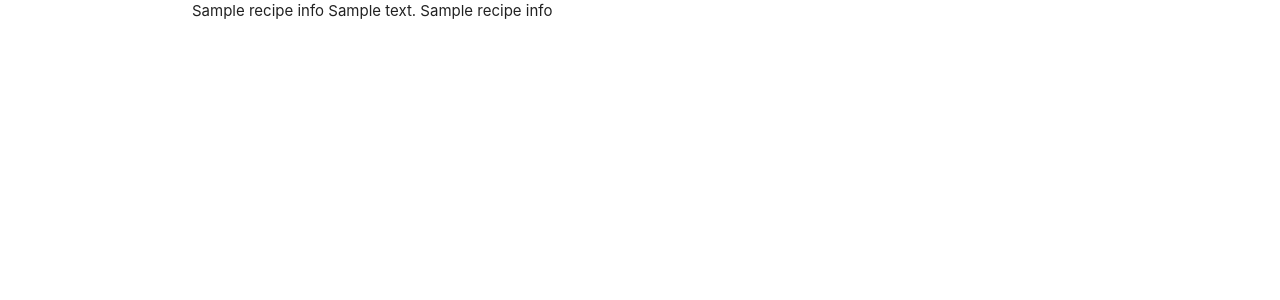
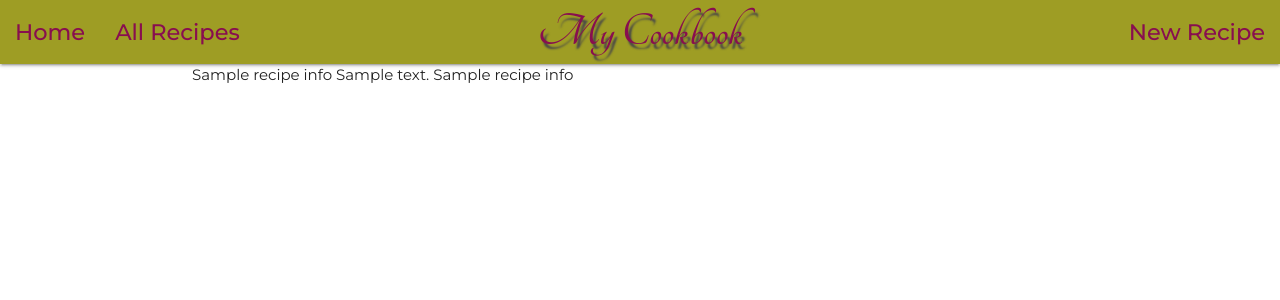
Before and after one commit to 2tracks/DCDMilestone_Project-Cookbook, a Flask app: page / in a window 1280 px wide. Shown: the top 300 px of the page. Run offline with Flask 2, Linux system fonts and the light colour scheme; a database or web service that is not in the repository returns one stand-in record (values such as "Sample title"); some libraries are stand-ins or nearby versions.

Commit message:
Added navbar to base.html and styles to style.css

```diff
--- a/static/css/style.css
+++ b/static/css/style.css
@@ -1,7 +1,23 @@
 @import url('https://fonts.googleapis.com/css2?family=Montserrat:wght@200;400;500;700&family=Tangerine:wght@400;700&display=swap');
-
 body{
     margin: 0;
     padding: 0;
     box-sizing: border-box;
+    font-family: 'Montserrat', sans-serif;
 }
+nav{
+    background-color: #9e9d24;
+}
+nav ul li a{
+    font-size: 1.5rem;
+    font-weight: 500;
+}
+a.brand-logo{
+    font-family: 'Tangerine', cursive;
+    font-size: 3.2rem;
+    font-weight: bold;
+    text-shadow: 3px 5px 2px #474747;
+}
+.sidenav li a:hover{
+    background-color: #f0f4c3!important;
+}
--- a/templates/base.html
+++ b/templates/base.html
@@ -10,6 +10,33 @@
     <link rel="stylesheet" href="{{url_for('static', filename='css/style.css')}}">
 </head>
 <body>
+     <header>
+        <nav>
+            <div class="nav-wrapper">
+            <a href="{{url_for('index')}}" class="brand-logo center pink-text text-darken-4">My Cookbook</a>
+            <a href="#" data-target="mobile-demo" class="sidenav-trigger"><i class="material-icons pink-text text-darken-4">menu</i></a>
+            <ul class="right hide-on-med-and-down">
+                <li><a class="pink-text text-darken-4" href="#">New Recipe</a></li>
+            </ul>
+            <ul class="left hide-on-med-and-down">
+                <li><a class="pink-text text-darken-4" href="{{url_for('index')}}">Home</a></li>
+                <li><a class="pink-text text-darken-4" href="#">All Recipes</a></li>
+            </ul>
+            </div>
+        </nav>
+
+        <ul class="sidenav lime lighten-5" id="mobile-demo">
+            <li><a class="pink-text text-darken-4" href="#">All Recipes</a></li>
+            <li><a class="pink-text text-darken-4" href="#">Chicken</a></li>
+            <li><a class="pink-text text-darken-4" href="#">Beef</a></li>
+            <li><a class="pink-text text-darken-4" href="#">Lamb</a></li>
+            <li><a class="pink-text text-darken-4" href="#">Fish</a></li>
+            <li><a class="pink-text text-darken-4" href="#">Pasta</a></li>
+            <li><a class="pink-text text-darken-4" href="#">Vegetables</a></li>
+            <li class="divider"></li>
+            <li><a class="lime-text text-darken-3" href="#">Add Recipe</a></li>
+        </ul>
+    </header>
 
     <div class="container">
     {% block content %}
@@ -19,5 +46,11 @@
 
     <script src="https://cdnjs.cloudflare.com/ajax/libs/jquery/3.2.1/jquery.min.js"></script>
     <script src="https://cdnjs.cloudflare.com/ajax/libs/materialize/1.0.0/js/materialize.min.js"></script>
+    <script type="text/javascript">
+        $(document).ready(function(){
+            $('.sidenav').sidenav();
+        })
+
+    </script>
 </body>
 </html>
```
